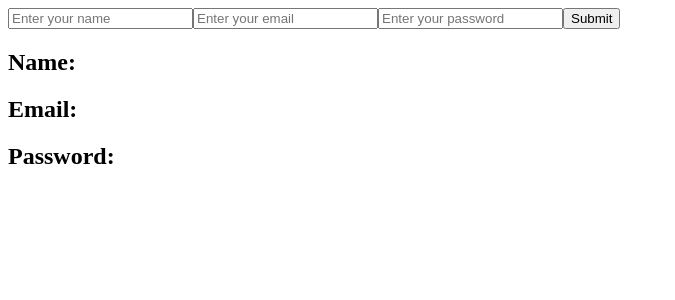
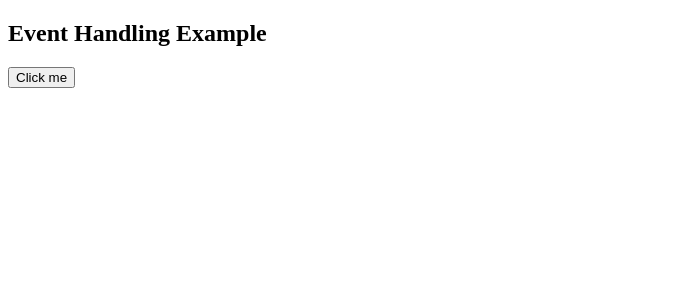
Before and after one commit to OLUJOHN2/react-ts-practice, a React (Vite) app: page / in a window 1280 px wide. Shown: the top 300 px of the page, without its empty margins (0-675 px from the left). Built offline with nearby package versions, Linux system fonts and the light colour scheme.

Commit message:
EvenHandling

```diff
--- a/src/App.tsx
+++ b/src/App.tsx
@@ -1,9 +1,11 @@
 // import Counter from "./components/Counter";
-import ContactForm from "./components/ContactForm";
+// import ContactForm from "./components/ContactForm";
 // import FocusInput from "./components/FocusInput";
 // import Form from "./components/Form";
 // import Todo from "./components/Todo";
 // import UserProfile from "./components/UserProfile";
+
+import EventHandling from "./components/EventHandling";
 
 const App = () => {
   return (
@@ -13,8 +15,9 @@ const App = () => {
       {/* <Todo /> */}
       {/* <Form /> */}
       {/* <FocusInput /> */}
+      {/* <ContactForm /> */}
 
-      <ContactForm />
+      <EventHandling />
     </div>
   );
 };
--- /dev/null
+++ b/src/components/EventHandling.tsx
@@ -0,0 +1,20 @@
+import React from "react";
+
+const EventHandling = () => {
+  const handleClick = (e: React.MouseEvent<HTMLButtonElement>) => {
+    console.log("Button clicked", e.currentTarget);
+  };
+
+  const handleMouseEnter = (e: React.MouseEvent<HTMLDivElement>) => {
+    console.log("Mouse entered!", e.currentTarget);
+  };
+
+  return (
+    <div onMouseEnter={handleMouseEnter}>
+      <h2>Event Handling Example</h2>
+      <button onClick={handleClick}>Click me</button>
+    </div>
+  );
+};
+
+export default EventHandling;
```
